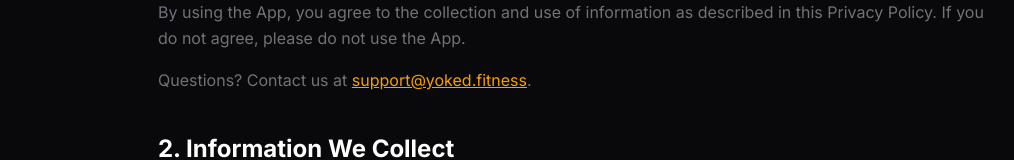
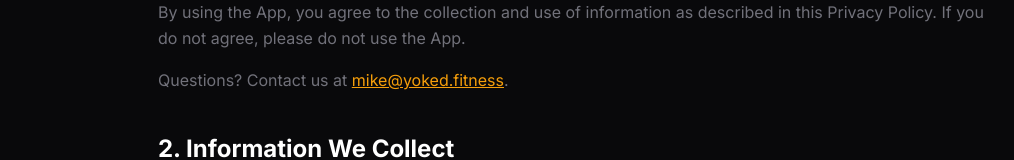
Before and after one commit to michaelsaia/YokedWebsite, a Next.js app: page /privacy in a window 1280 px wide. Shown: the part 452-612 px from the top of the page, without its empty margins (66-1080 px from the left). Built offline with nearby package versions, Linux system fonts and the light colour scheme.

Commit message:
fix: updating privacy page to have the right support email

```diff
--- a/src/app/privacy/page.tsx
+++ b/src/app/privacy/page.tsx
@@ -49,7 +49,7 @@ export default function PrivacyPolicy() {
               </p>
               <p>
                 Questions? Contact us at{' '}
-                <a href="mailto:support@yoked.fitness" className="text-primary hover:text-primary-400 transition-colors underline">support@yoked.fitness</a>.
+                <a href="mailto:mike@yoked.fitness" className="text-primary hover:text-primary-400 transition-colors underline">mike@yoked.fitness</a>.
               </p>
             </Section>
 
@@ -235,14 +235,14 @@ export default function PrivacyPolicy() {
               </ul>
               <p>
                 To exercise any of these rights, contact us at{' '}
-                <a href="mailto:support@yoked.fitness" className="text-primary hover:text-primary-400 transition-colors underline">support@yoked.fitness</a>.
+                <a href="mailto:mike@yoked.fitness" className="text-primary hover:text-primary-400 transition-colors underline">mike@yoked.fitness</a>.
                 We will respond within 30 days.
               </p>
 
               <h3 className="text-lg font-semibold text-white mt-6 mb-3">For California Residents (CCPA)</h3>
               <p>
                 You have the right to know what personal information we collect, request deletion of your data, and opt out of the sale of personal information. We do not sell your personal information. To submit a request, email{' '}
-                <a href="mailto:support@yoked.fitness" className="text-primary hover:text-primary-400 transition-colors underline">support@yoked.fitness</a>.
+                <a href="mailto:mike@yoked.fitness" className="text-primary hover:text-primary-400 transition-colors underline">mike@yoked.fitness</a>.
               </p>
 
               <h3 className="text-lg font-semibold text-white mt-6 mb-3">For EU/UK Residents (GDPR)</h3>
@@ -254,7 +254,7 @@ export default function PrivacyPolicy() {
             <Section title="10. Children&apos;s Privacy">
               <p>
                 The App is not intended for children under 16 years of age. We do not knowingly collect personal information from children under 16. If you believe a child under 16 has provided us with personal information, please contact us at{' '}
-                <a href="mailto:support@yoked.fitness" className="text-primary hover:text-primary-400 transition-colors underline">support@yoked.fitness</a>
+                <a href="mailto:mike@yoked.fitness" className="text-primary hover:text-primary-400 transition-colors underline">mike@yoked.fitness</a>
                 {' '}and we will delete the account promptly.
               </p>
             </Section>
@@ -292,7 +292,7 @@ export default function PrivacyPolicy() {
             <Section title="16. Contact Us">
               <p>If you have questions about this Privacy Policy or your data, contact us at:</p>
               <ul>
-                <li>Email: <a href="mailto:support@yoked.fitness" className="text-primary hover:text-primary-400 transition-colors underline">support@yoked.fitness</a></li>
+                <li>Email: <a href="mailto:mike@yoked.fitness" className="text-primary hover:text-primary-400 transition-colors underline">mike@yoked.fitness</a></li>
                 <li>Website: <a href="https://yoked.fitness" className="text-primary hover:text-primary-400 transition-colors underline">yoked.fitness</a></li>
               </ul>
             </Section>
--- a/src/app/terms/page.tsx
+++ b/src/app/terms/page.tsx
@@ -69,8 +69,8 @@ export default function TermsOfService() {
                 Continued access to AI-powered features requires a Premium subscription. Premium plans are available as:
               </p>
               <ul>
-                <li><strong>Monthly:</strong> $7.99/month</li>
-                <li><strong>Annual:</strong> $49.99/year</li>
+                <li><strong>Monthly:</strong> $4.99/month</li>
+                <li><strong>Annual:</strong> $34.99/year</li>
               </ul>
               <p>
                 Premium features include AI-generated workout programs, AI-generated individual workouts, AI exercise swap suggestions, and AI coaching feedback.
@@ -220,7 +220,7 @@ export default function TermsOfService() {
 
             <Section title="15. Changes to Terms">
               <p>
-                We reserve the right to modify these Terms at any time. We will notify users of material changes through the App or via email. Your continued use of the App after changes are posted constitutes acceptance of the modified Terms. If you do not agree to the updated Terms, you should discontinue use of the App.
+                We reserve the right to modify these Terms at any time. We will notify users of material changes by posting an updated version within the App or on our website with a new &quot;Last updated&quot; date. Your continued use of the App after changes are posted constitutes acceptance of the modified Terms. If you do not agree to the updated Terms, you should discontinue use of the App.
               </p>
             </Section>
 
@@ -235,7 +235,7 @@ export default function TermsOfService() {
                 If you have questions about these Terms, please contact us at:
               </p>
               <ul>
-                <li>Email: <a href="mailto:support@yoked.fitness" className="text-primary hover:text-primary-400 transition-colors underline">support@yoked.fitness</a></li>
+                <li>Email: <a href="mailto:mike@yoked.fitness" className="text-primary hover:text-primary-400 transition-colors underline">mike@yoked.fitness</a></li>
                 <li>Website: <a href="https://yoked.fitness" className="text-primary hover:text-primary-400 transition-colors underline">yoked.fitness</a></li>
               </ul>
             </Section>
```
